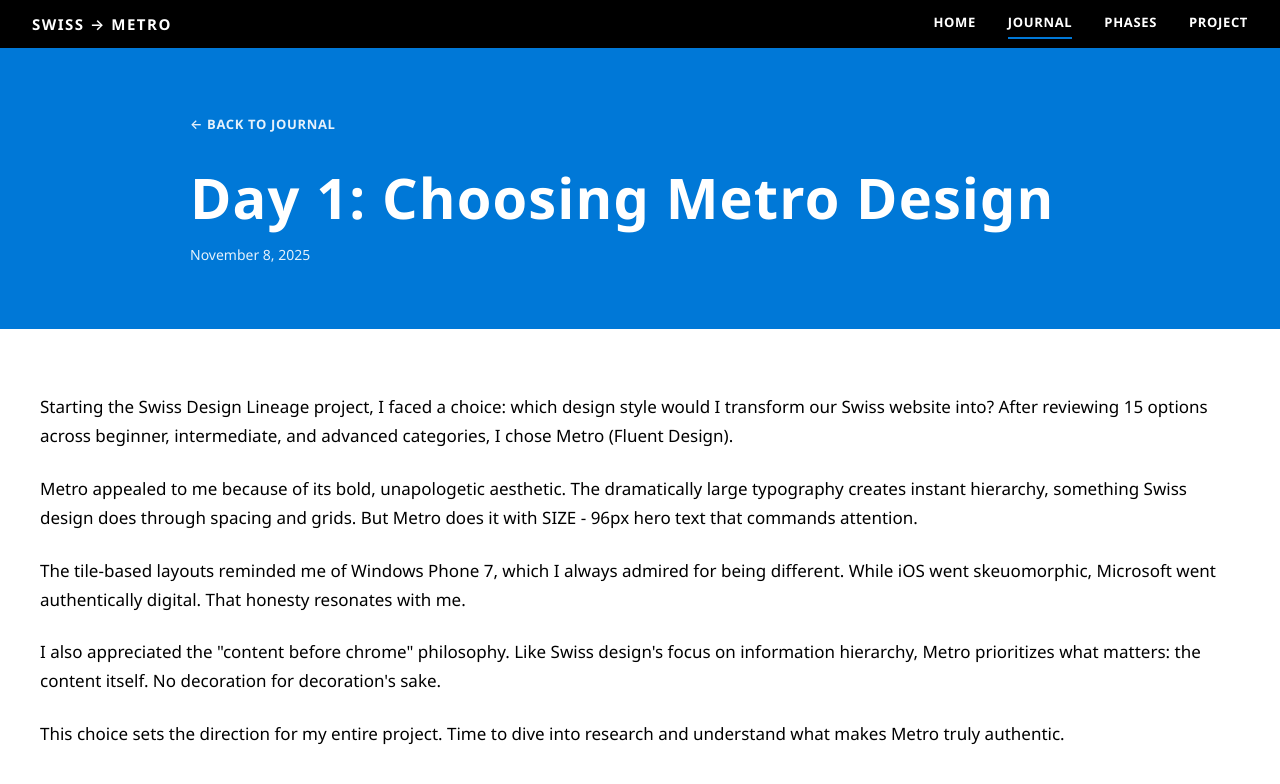
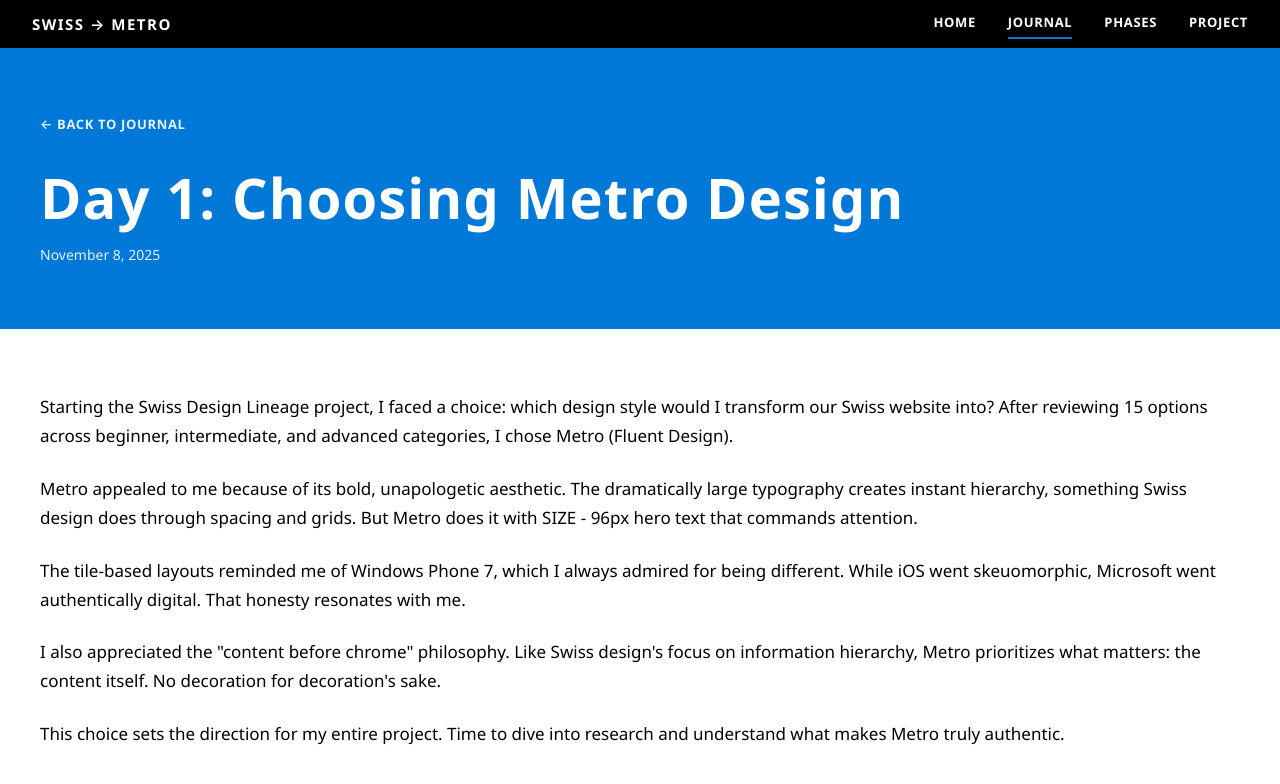
Before and after one commit to gsinghjay/swiss_metro, a React (Vite) app: page /swiss_metro/blog/day-1-choosing-metro in a window 1280 px wide. Shown: the top 784 px of the page. Built offline with nearby package versions, Linux system fonts and the light colour scheme.

Commit message:
Make blog post and project detail widths consistent at 1200px

```diff
--- a/src/pages/BlogPost.css
+++ b/src/pages/BlogPost.css
@@ -9,7 +9,7 @@
 }
 
 .post-header-content {
-  max-width: 900px;
+  max-width: 1200px;
   margin: 0 auto;
 }
 
@@ -45,7 +45,7 @@
 }
 
 .content-container {
-  max-width: 900px;
+  max-width: 1200px;
   margin: 0 auto;
 }
 
```
